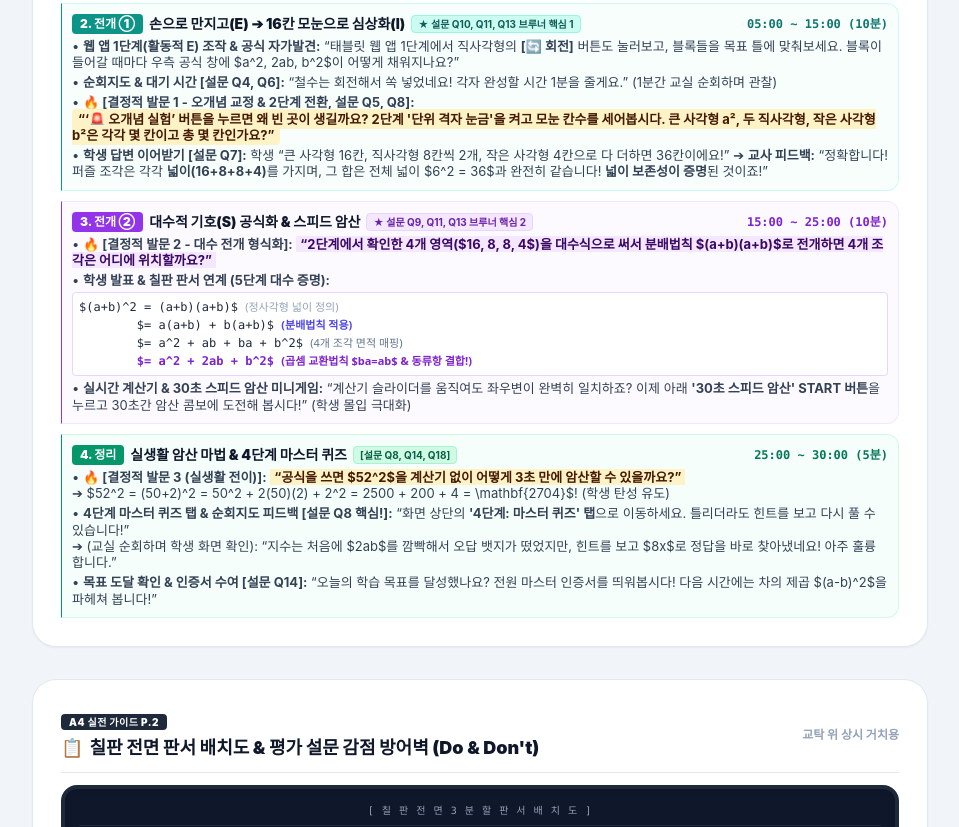
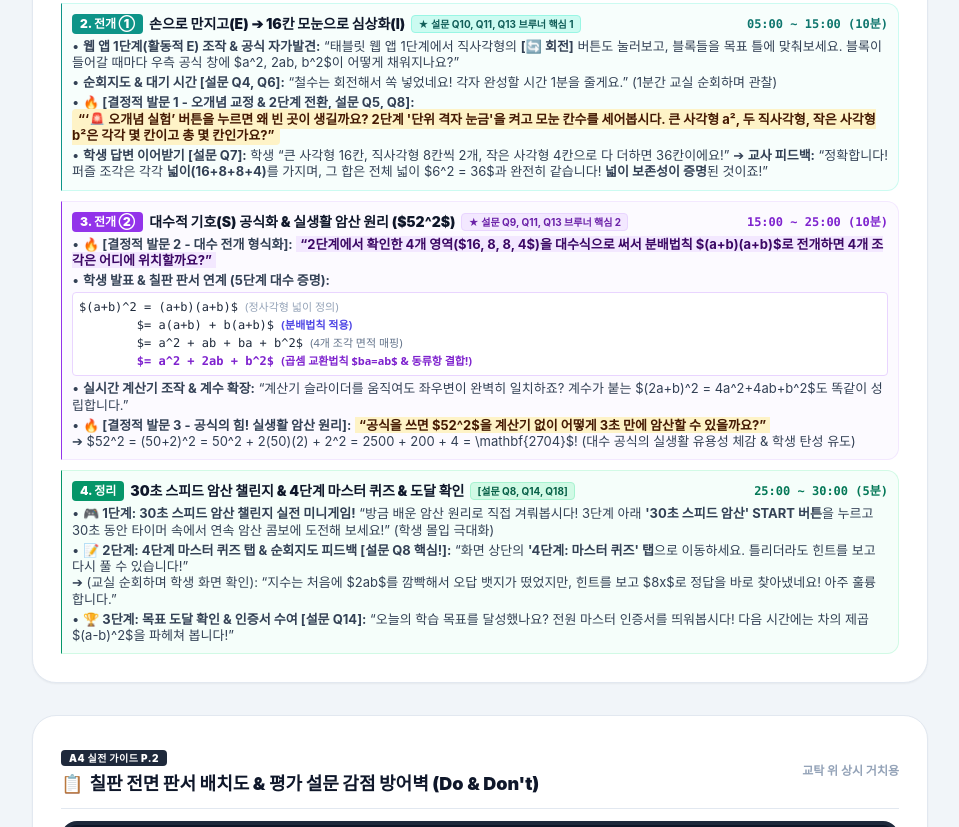
Before and after one commit to Creator-Yeman/Bruner-math-app, a plain HTML site: page cuesheet.html in a window 1280 px wide. Shown: the part 486-1313 px from the top of the page, without its empty margins (160-1119 px from the left). Drawn offline with nearby package versions, Linux system fonts and the light colour scheme; a web font is replaced by a local one.

Commit message:
refactor(cuesheet, lesson-plan): swap speed math challenge and mental math application order

```diff
--- a/cuesheet.html
+++ b/cuesheet.html
@@ -189,12 +189,12 @@
         </div>
       </div>
 
-      <!-- 3. 전개 ② (10분) - 기호적(S) 공식화 & 스피드 암산 -->
+      <!-- 3. 전개 ② (10분) - 기호적(S) 공식화 & 실생활 암산 원리 -->
       <div class="cue-box border-l-purple-600 bg-purple-50/50 p-2.5 rounded-r-xl border border-purple-100">
         <div class="flex items-center justify-between mb-1">
           <div class="flex items-center gap-1.5">
             <span class="px-2 py-0.5 bg-purple-600 text-white font-black text-xs rounded">3. 전개 ②</span>
-            <span class="font-black text-slate-900 text-sm">대수적 기호(S) 공식화 & 스피드 암산</span>
+            <span class="font-black text-slate-900 text-sm">대수적 기호(S) 공식화 & 실생활 암산 원리 ($52^2$)</span>
             <span class="text-[10px] font-bold bg-purple-100 text-purple-800 px-1.5 py-0.2 rounded border border-purple-200">★ 설문 Q9, Q11, Q13 브루너 핵심 2</span>
           </div>
           <span class="font-mono font-bold text-purple-700 text-xs">15:00 ~ 25:00 (10분)</span>
@@ -208,26 +208,27 @@
             <div>&nbsp;&nbsp;&nbsp;&nbsp;&nbsp;&nbsp;&nbsp;&nbsp;$= a^2 + ab + ba + b^2$ <span class="text-slate-500 font-sans text-[11px]">(4개 조각 면적 매핑)</span></div>
             <div class="font-bold text-purple-700">&nbsp;&nbsp;&nbsp;&nbsp;&nbsp;&nbsp;&nbsp;&nbsp;$= a^2 + 2ab + b^2$ <span class="text-purple-700 font-sans text-[11px]">(곱셈 교환법칙 $ba=ab$ & 동류항 결합!)</span></div>
           </div>
-          <p>• <strong>실시간 계산기 & 30초 스피드 암산 미니게임:</strong> “계산기 슬라이더를 움직여도 좌우변이 완벽히 일치하죠? 이제 아래 <strong>'30초 스피드 암산' START 버튼</strong>을 누르고 30초간 암산 콤보에 도전해 봅시다!” (학생 몰입 극대화)</p>
+          <p>• <strong>실시간 계산기 조작 & 계수 확장:</strong> “계산기 슬라이더를 움직여도 좌우변이 완벽히 일치하죠? 계수가 붙는 $(2a+b)^2 = 4a^2+4ab+b^2$도 똑같이 성립합니다.”</p>
+          <p>• <strong>🔥 [결정적 발문 3 - 공식의 힘! 실생활 암산 원리]:</strong> <span class="bg-amber-100 text-amber-950 font-bold px-1">“공식을 쓰면 $52^2$을 계산기 없이 어떻게 3초 만에 암산할 수 있을까요?”</span><br>
+            ➔ $52^2 = (50+2)^2 = 50^2 + 2(50)(2) + 2^2 = 2500 + 200 + 4 = \mathbf{2704}$! (대수 공식의 실생활 유용성 체감 & 학생 탄성 유도)</p>
         </div>
       </div>
 
-      <!-- 4. 정리 (5분) - 실생활 암산 & 4단계 마스터 퀴즈 -->
+      <!-- 4. 정리 (5분) - 30초 스피드 암산 ➔ 4단계 마스터 퀴즈 ➔ 인증서 -->
       <div class="cue-box border-l-emerald-600 bg-emerald-50/50 p-2.5 rounded-r-xl border border-emerald-100">
         <div class="flex items-center justify-between mb-1">
           <div class="flex items-center gap-1.5">
             <span class="px-2 py-0.5 bg-emerald-600 text-white font-black text-xs rounded">4. 정리</span>
-            <span class="font-black text-slate-900 text-sm">실생활 암산 마법 & 4단계 마스터 퀴즈</span>
+            <span class="font-black text-slate-900 text-sm">30초 스피드 암산 챌린지 & 4단계 마스터 퀴즈 & 도달 확인</span>
             <span class="text-[10px] font-bold text-emerald-800 bg-emerald-100 px-1.5 py-0.2 rounded border border-emerald-200">[설문 Q8, Q14, Q18]</span>
           </div>
           <span class="font-mono font-bold text-emerald-700 text-xs">25:00 ~ 30:00 (5분)</span>
         </div>
         <div class="space-y-1 text-slate-700 leading-tight">
-          <p>• <strong>🔥 [결정적 발문 3 (실생활 전이)]:</strong> <span class="bg-amber-100 text-amber-950 font-bold px-1">“공식을 쓰면 $52^2$을 계산기 없이 어떻게 3초 만에 암산할 수 있을까요?”</span><br>
-            ➔ $52^2 = (50+2)^2 = 50^2 + 2(50)(2) + 2^2 = 2500 + 200 + 4 = \mathbf{2704}$! (학생 탄성 유도)</p>
-          <p>• <strong>4단계 마스터 퀴즈 탭 & 순회지도 피드백 [설문 Q8 핵심!]:</strong> “화면 상단의 <strong>'4단계: 마스터 퀴즈' 탭</strong>으로 이동하세요. 틀리더라도 힌트를 보고 다시 풀 수 있습니다!”<br>
+          <p>• <strong>🎮 1단계: 30초 스피드 암산 챌린지 실전 미니게임!</strong> “방금 배운 암산 원리로 직접 겨뤄봅시다! 3단계 아래 <strong>'30초 스피드 암산' START 버튼</strong>을 누르고 30초 동안 타이머 속에서 연속 암산 콤보에 도전해 보세요!” (학생 몰입 극대화)</p>
+          <p>• <strong>📝 2단계: 4단계 마스터 퀴즈 탭 & 순회지도 피드백 [설문 Q8 핵심!]:</strong> “화면 상단의 <strong>'4단계: 마스터 퀴즈' 탭</strong>으로 이동하세요. 틀리더라도 힌트를 보고 다시 풀 수 있습니다!”<br>
             ➔ (교실 순회하며 학생 화면 확인): “지수는 처음에 $2ab$를 깜빡해서 오답 뱃지가 떴었지만, 힌트를 보고 $8x$로 정답을 바로 찾아냈네요! 아주 훌륭합니다.”</p>
-          <p>• <strong>목표 도달 확인 & 인증서 수여 [설문 Q14]:</strong> “오늘의 학습 목표를 달성했나요? 전원 마스터 인증서를 띄워봅시다! 다음 시간에는 차의 제곱 $(a-b)^2$을 파헤쳐 봅니다!”</p>
+          <p>• <strong>🏆 3단계: 목표 도달 확인 & 인증서 수여 [설문 Q14]:</strong> “오늘의 학습 목표를 달성했나요? 전원 마스터 인증서를 띄워봅시다! 다음 시간에는 차의 제곱 $(a-b)^2$을 파헤쳐 봅니다!”</p>
         </div>
       </div>
 
```
Also changed, not shown: 수업실연_실전큐시트.html (+8 -7 lines), 2 other files.
